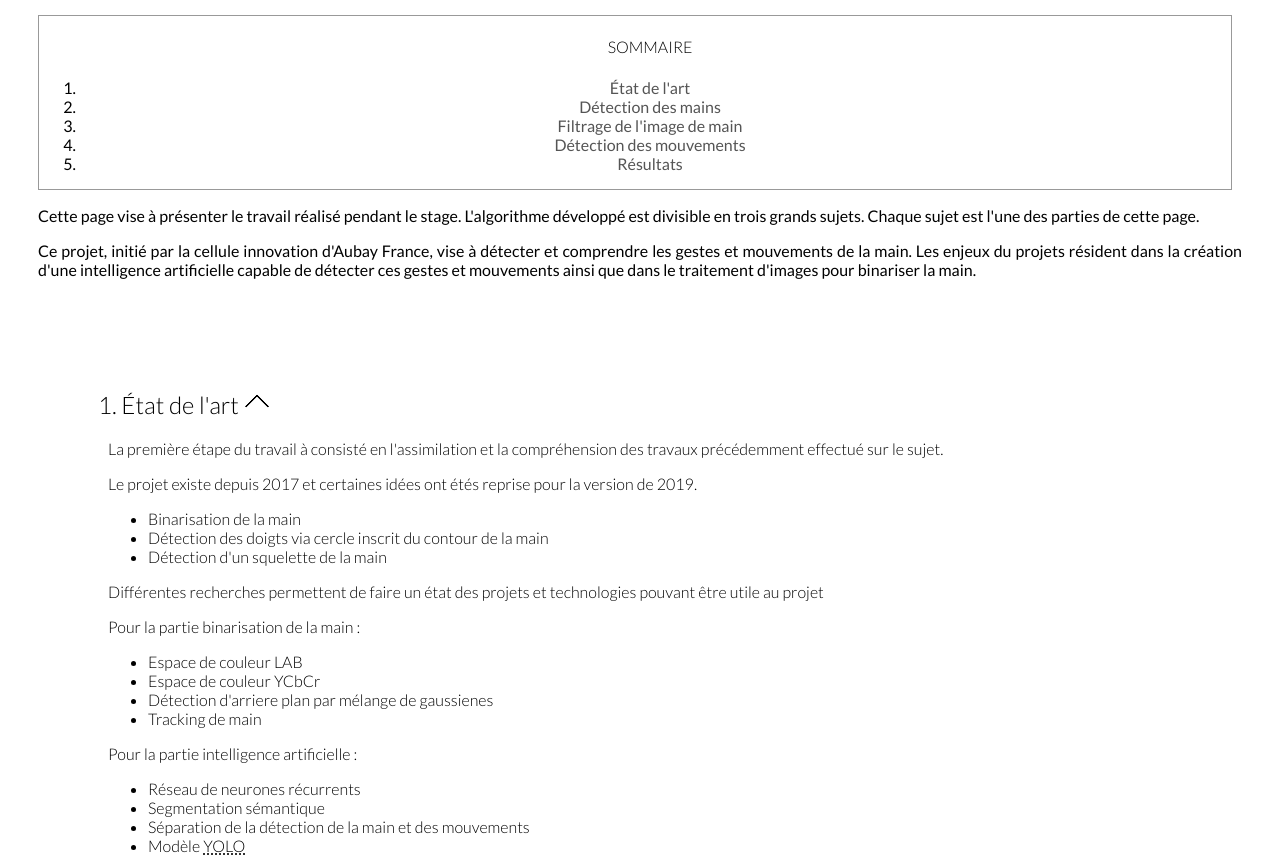
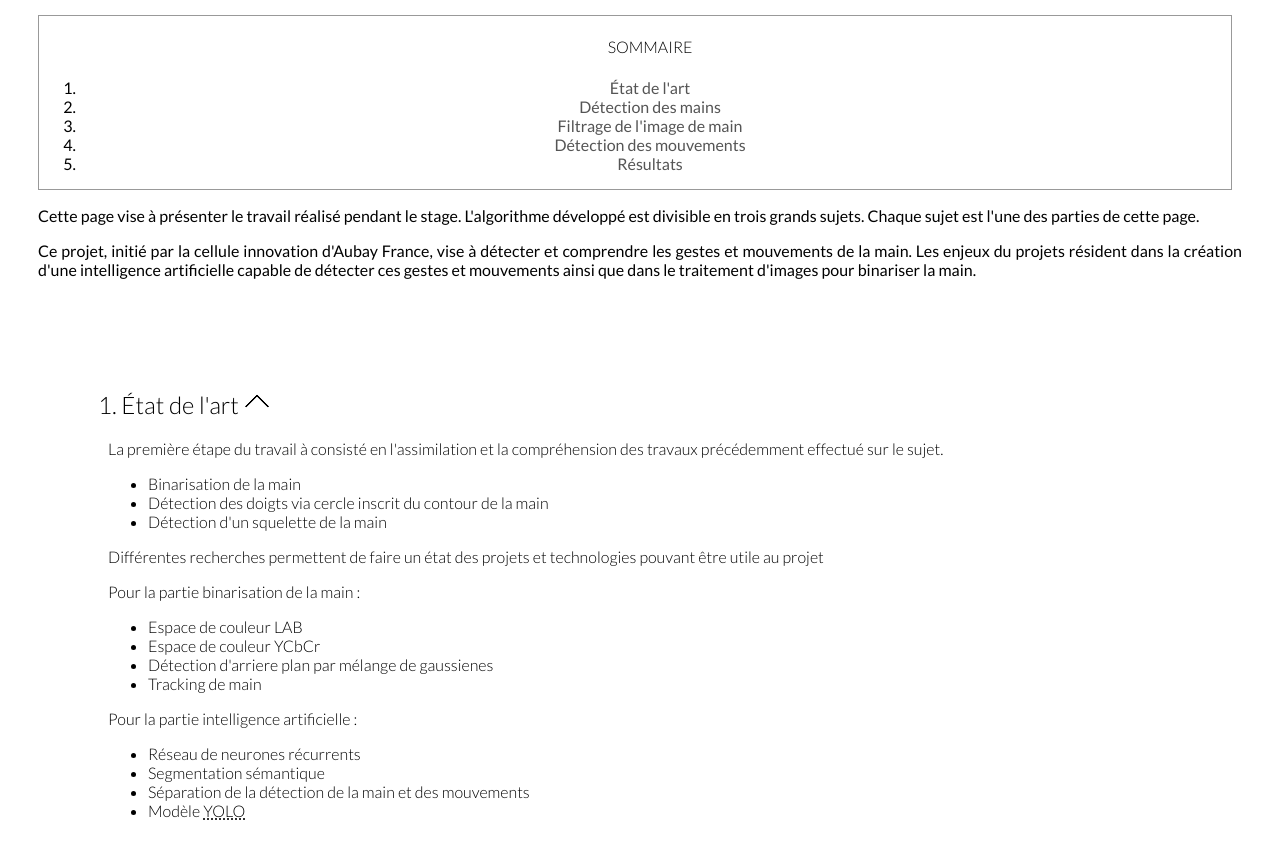
Before and after one commit to arslanan/DWYH, a plain HTML site: page projet.html in a window 1280 px wide. Shown: the part 99-956 px from the top of the page. Drawn offline with Linux system fonts and the light colour scheme.

Commit message:
Update projet.html

```diff
--- a/projet.html
+++ b/projet.html
@@ -57,7 +57,7 @@
 
 					La première étape du travail à consisté en l'assimilation et la compréhension des travaux précédemment effectué sur le sujet.
 					</p>
-					Le projet existe depuis 2017 et certaines idées ont étés reprise pour la version de 2019.
+
 					<ul>
 						<li>Binarisation de la main</li>
 						<li>Détection des doigts via cercle inscrit du contour de la main </li>
```
